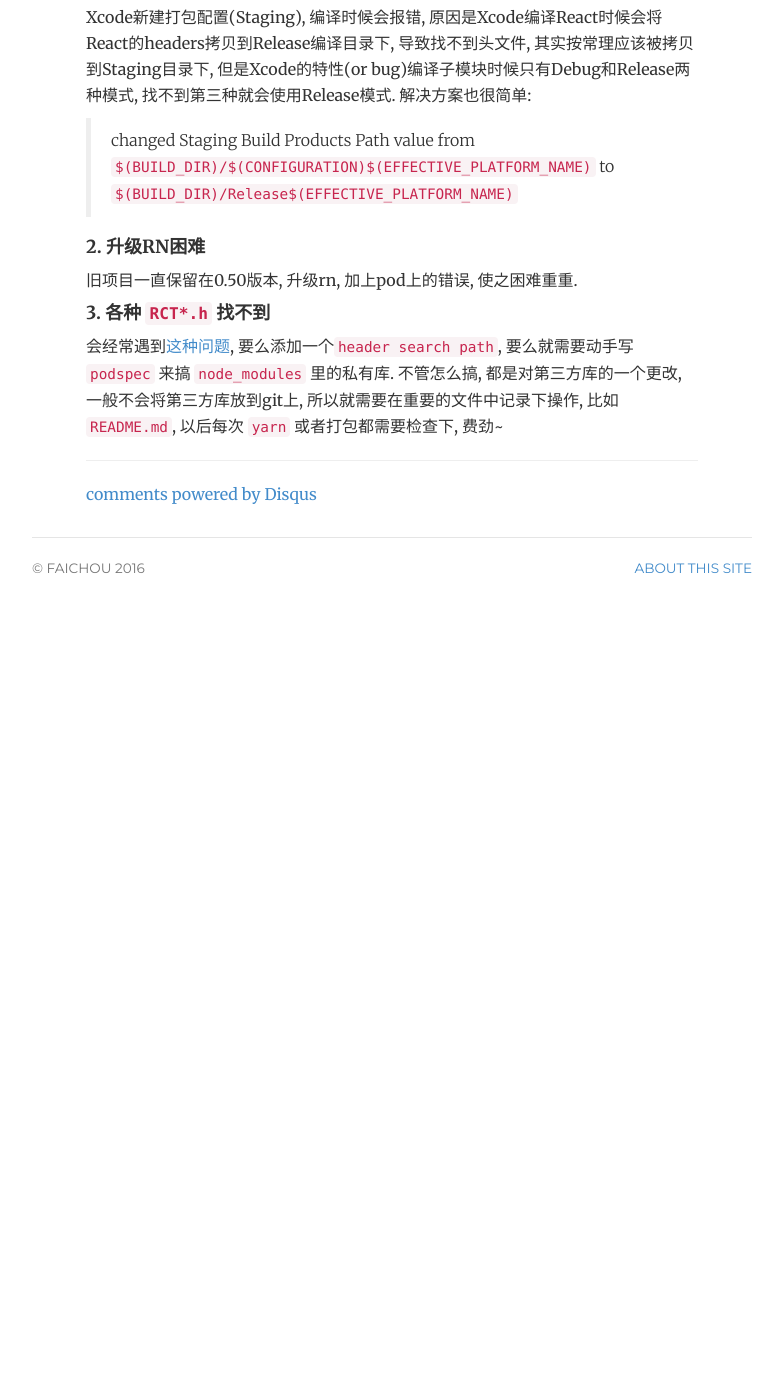
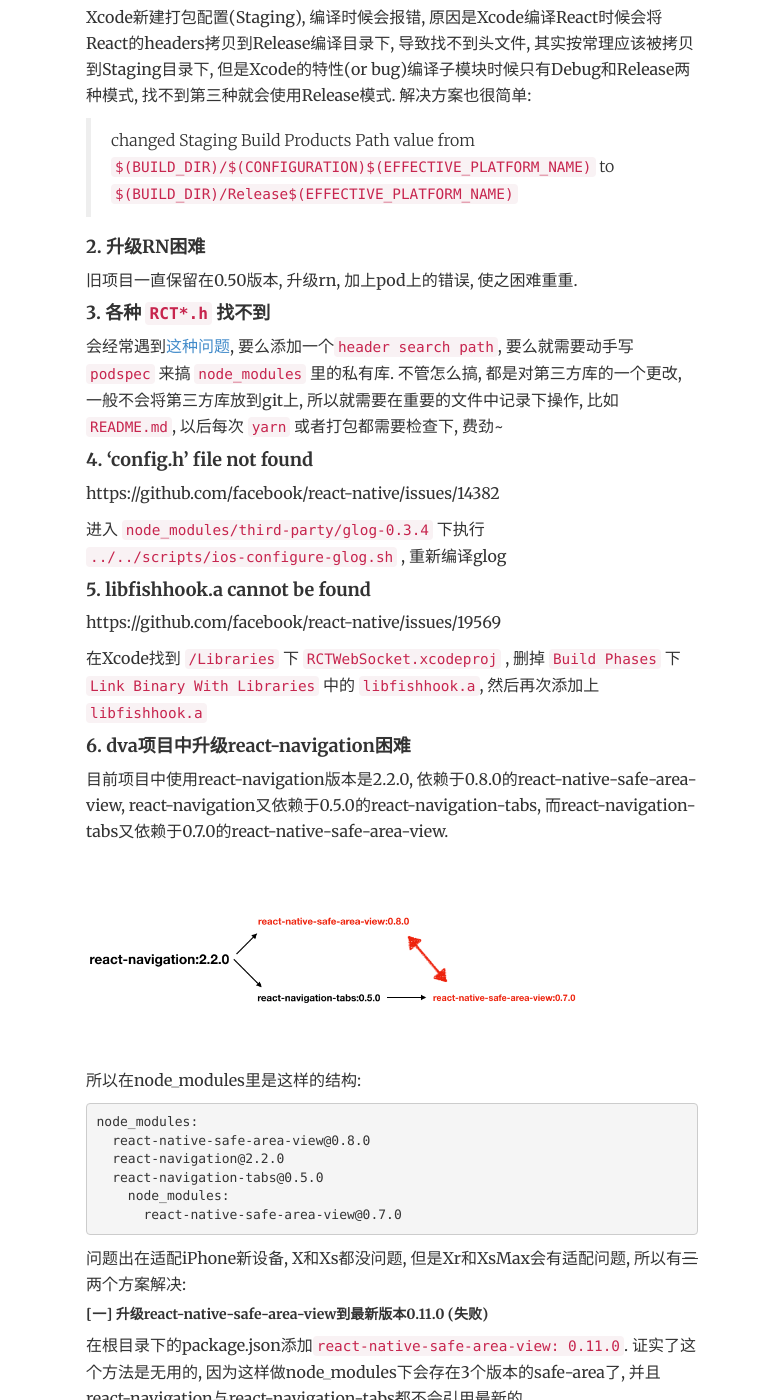
Before and after one commit to FaiChou/faichou.github.io, a Jekyll site: the page built from _posts/2018-09-19-Why-Not-RN.md, in a window 1280 px wide and 1400 px high, scrolled down 593 px. Shown: the whole window, without its empty margins (248-1031 px from the left). Built offline with Jekyll 4.4.1, drawn with Linux system fonts in a browser that asks for light colours; comment, search, counter and statistics services are not loaded; before the commit the page ends 1223 px from its top, so only the background shows below that; some of the changed text lies outside the part shown.

Commit message:
update for posts

````diff
--- a/_posts/2018-09-19-Why-Not-RN.md
+++ b/_posts/2018-09-19-Why-Not-RN.md
@@ -29,3 +29,66 @@
 #### 3. 各种 `RCT*.h` 找不到
 
 会经常遇到[这种问题](https://github.com/facebook/react-native/issues/20762), 要么添加一个`header search path`, 要么就需要动手写 `podspec` 来搞 `node_modules` 里的私有库. 不管怎么搞, 都是对第三方库的一个更改, 一般不会将第三方库放到git上, 所以就需要在重要的文件中记录下操作, 比如 `README.md`, 以后每次 `yarn` 或者打包都需要检查下, 费劲~
+
+#### 4. 'config.h' file not found
+
+https://github.com/facebook/react-native/issues/14382
+
+进入 `node_modules/third-party/glog-0.3.4` 下执行 `../../scripts/ios-configure-glog.sh` , 重新编译glog
+
+#### 5. libfishhook.a cannot be found
+
+https://github.com/facebook/react-native/issues/19569
+
+在Xcode找到 `/Libraries` 下 `RCTWebSocket.xcodeproj` , 删掉 `Build Phases` 下 `Link Binary With Libraries` 中的 `libfishhook.a`, 然后再次添加上 `libfishhook.a`
+
+#### 6. dva项目中升级react-navigation困难
+
+目前项目中使用react-navigation版本是2.2.0, 依赖于0.8.0的react-native-safe-area-view, react-navigation又依赖于0.5.0的react-navigation-tabs, 而react-navigation-tabs又依赖于0.7.0的react-native-safe-area-view.
+
+<img src="https://raw.githubusercontent.com/FaiChou/faichou.github.io/master/img/1541403481333.png" width="500" />
+
+所以在node_modules里是这样的结构:
+
+```
+node_modules:
+  react-native-safe-area-view@0.8.0
+  react-navigation@2.2.0
+  react-navigation-tabs@0.5.0
+    node_modules:
+      react-native-safe-area-view@0.7.0
+```
+
+问题出在适配iPhone新设备, X和Xs都没问题, 但是Xr和XsMax会有适配问题, 所以有~~三~~两个方案解决:
+
+##### [一] 升级react-native-safe-area-view到最新版本0.11.0 (失败)
+
+在根目录下的package.json添加`react-native-safe-area-view: 0.11.0`. 证实了这个方法是无用的, 因为这样做node_modules下会存在3个版本的safe-area了, 并且react-navigation与react-navigation-tabs都不会引用最新的.
+
+
+##### [二] 升级react-navigation (失败)
+
+这是一个煎熬的过程, 因为项目使用了dva框架, 并且管理了react-navigation的state, 每一次路由更新会dispatch自定义的action, 算得上是redux中的middleware, 但仅仅使用react-navigation-redux-helper来协助完成此操作.
+
+```
+  const navigationPropConstructor = createNavigationPropConstructor('root');
+    const navigation = navigationPropConstructor(
+      (action) => {
+        if (actions.indexOf(action.type) !== -1) {
+          this.props.dispatch({ type: 'nav/apply', payload: action });
+        } /* and so on. */
+      },
+      this.props.nav,
+    );
+    return (
+      <AppNavigator navigation={navigation} />
+    );
+```
+
+使用了1.x helper版本的api: `createNavigationPropConstructor` 与 `initializeListeners`.
+
+进行navigation升级时, 它不支持1.x版本, 所以只能强行升级helper, 但是在2.x版本的helper中 `initializeListeners` 与 `createNavigationPropConstructor` 被遗弃了, 所以查看api只提供了 `createReactNavigationReduxMiddleware` 与 `reduxifyNavigator`, 完全是为了redux而生, 可是项目用的是定制版的redux:**dva**, 貌似没找到嵌入navigation的middleware方法, 只能作罢.
+
+##### 手动更改 safe-area 的代码
+
+每次 yarn, 都要更改safe-area的源码, 并且是两处. 很糟糕的办法, 而且很无奈. 可以用sed写个脚本, 每次yarn后都执行一遍, 自动更改safe-area源码.
````
